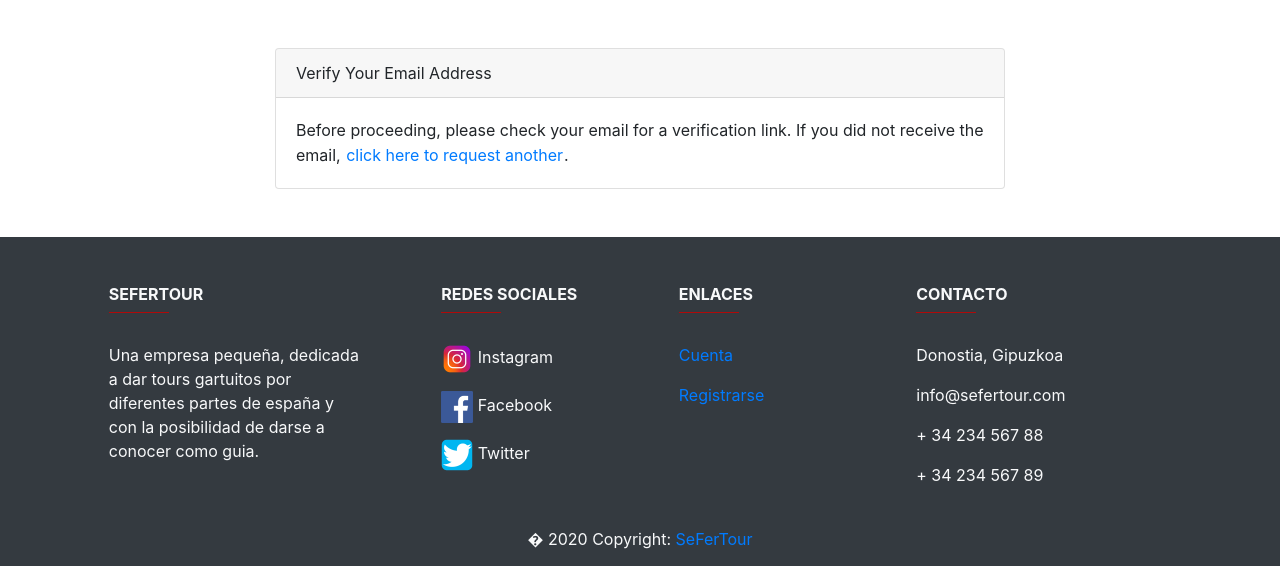
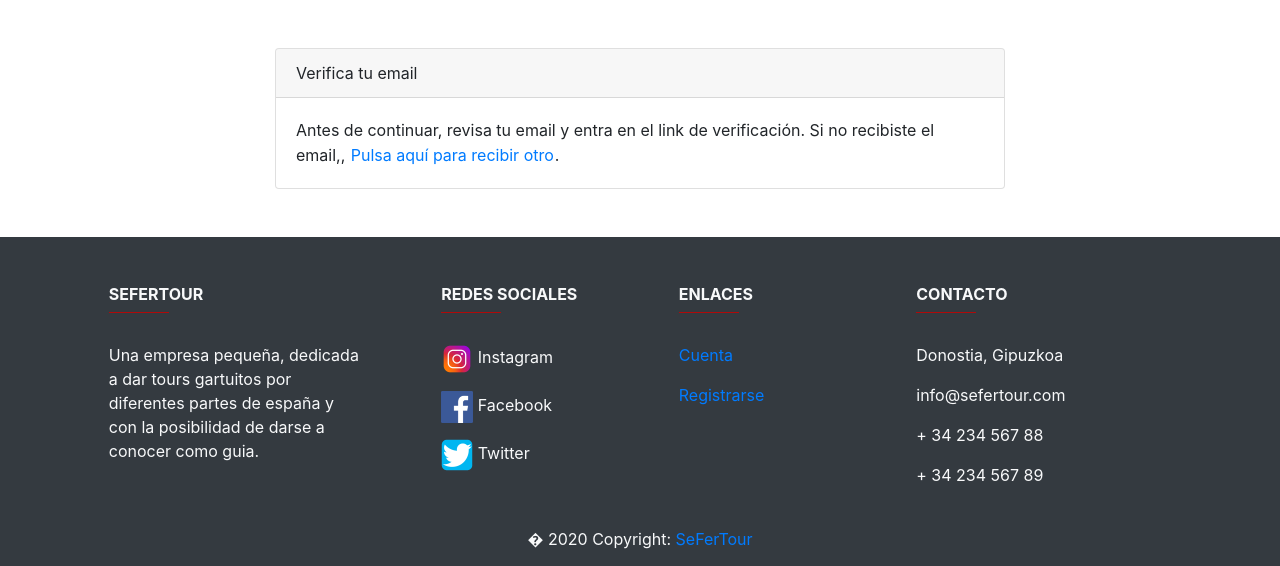
Before and after one commit to endisanchez/SeFerTour, a Laravel app: page /verify in a window 1280 px wide. Shown: the part 91-657 px from the top of the page. Run offline with Laravel 8, Linux system fonts and the light colour scheme; style sheets or scripts are compiled from the project's sources; some libraries are stand-ins or nearby versions.

Commit message:
Personalizado texto de la página

```diff
--- a/resources/views/auth/verify.blade.php
+++ b/resources/views/auth/verify.blade.php
@@ -73,20 +73,20 @@
     <div class="row justify-content-center">
         <div class="col-md-8">
             <div class="card">
-                <div class="card-header">{{ __('Verify Your Email Address') }}</div>
+                <div class="card-header">{{ __('Verifica tu email') }}</div>
 
                 <div class="card-body">
                     @if (session('resent'))
                         <div class="alert alert-success" role="alert">
-                            {{ __('A fresh verification link has been sent to your email address.') }}
+                            {{ __('Se ha enviado un link de verificación a tu email.') }}
                         </div>
                     @endif
 
-                    {{ __('Before proceeding, please check your email for a verification link.') }}
-                    {{ __('If you did not receive the email') }},
+                    {{ __('Antes de continuar, revisa tu email y entra en el link de verificación.') }}
+                    {{ __('Si no recibiste el email,') }},
                     <form class="d-inline" method="POST" action="{{ route('verification.resend') }}">
                         @csrf
-                        <button type="submit" class="btn btn-link p-0 m-0 align-baseline">{{ __('click here to request another') }}</button>.
+                        <button type="submit" class="btn btn-link p-0 m-0 align-baseline">{{ __('Pulsa aquí para recibir otro') }}</button>.
                     </form>
                 </div>
             </div>
```
